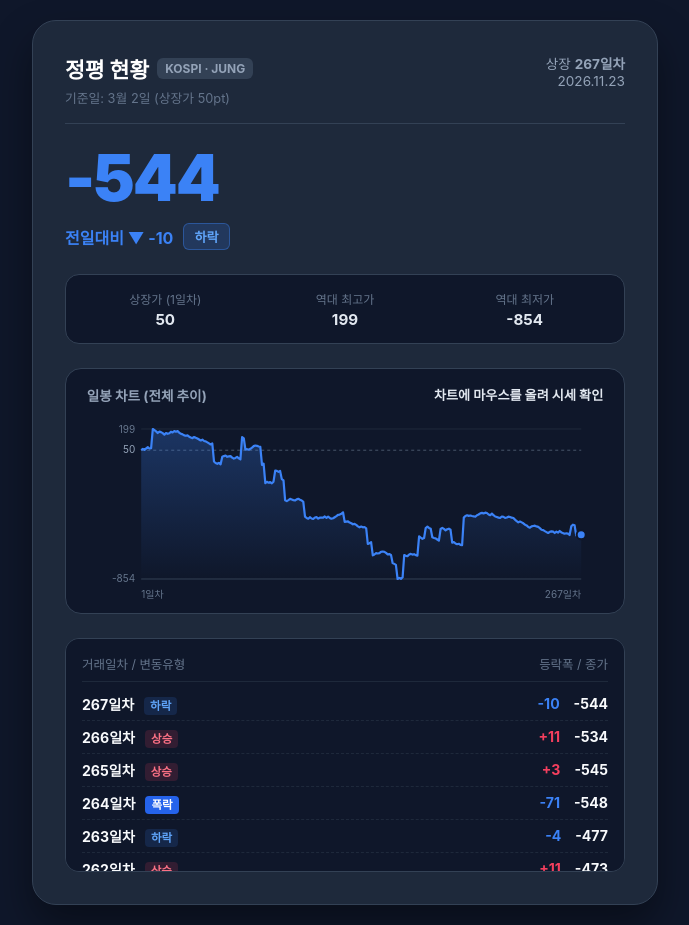
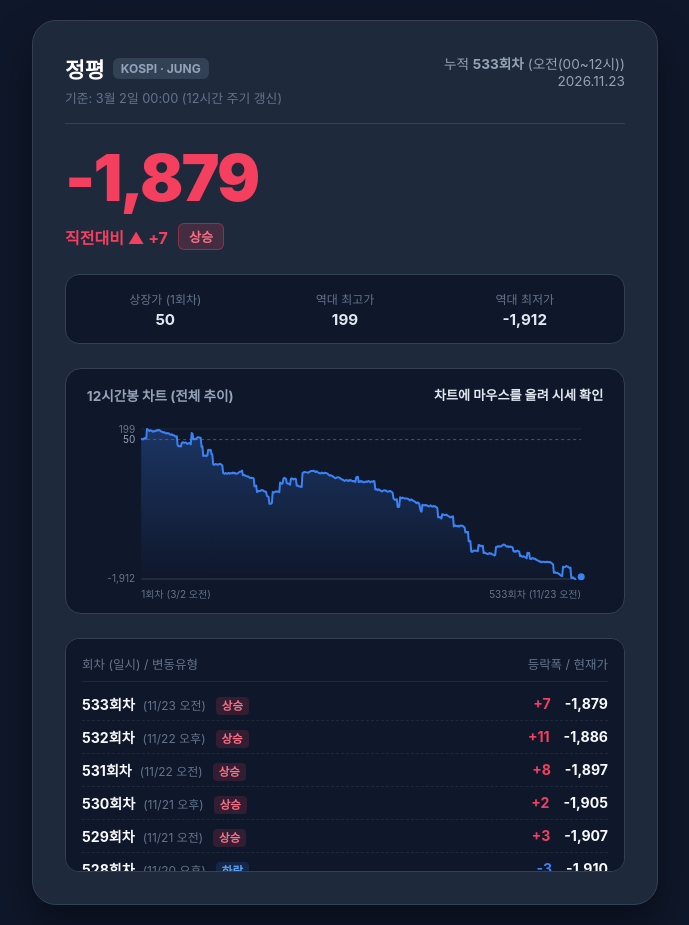
Before and after one commit to On-Demend/jungpyung, a plain HTML site: page index.html in a window 1280 px wide. Shown: the whole page, without its empty margins (295-984 px from the left). Drawn offline with Linux system fonts and the light colour scheme.

Commit message:
Update index.html

```diff
--- a/index.html
+++ b/index.html
@@ -180,6 +180,11 @@
       margin-left: 6px;
       font-weight: 700;
     }
+    .time-sub {
+      font-size: 0.75rem;
+      color: #64748b;
+      margin-left: 4px;
+    }
   </style>
 </head>
 <body>
@@ -188,10 +193,10 @@
   <div class="header">
     <div>
       <div class="stock-title">
-        <h1>정평 현황</h1>
+        <h1>정평</h1>
         <span class="ticker">KOSPI · JUNG</span>
       </div>
-      <div style="font-size: 0.8rem; color: #64748b; margin-top: 4px;">기준일: 3월 2일 (상장가 50pt)</div>
+      <div style="font-size: 0.8rem; color: #64748b; margin-top: 4px;">기준: 3월 2일 00:00 (12시간 주기 갱신)</div>
     </div>
     <div class="date-badge" id="dateBadge">-</div>
   </div>
@@ -203,7 +208,7 @@
 
   <div class="stats-grid">
     <div class="stat-item">
-      <div class="stat-label">상장가 (1일차)</div>
+      <div class="stat-label">상장가 (1회차)</div>
       <div class="stat-val">50</div>
     </div>
     <div class="stat-item">
@@ -218,7 +223,7 @@
 
   <div class="chart-box">
     <div class="chart-header">
-      <span class="chart-title">일봉 차트 (전체 추이)</span>
+      <span class="chart-title">12시간봉 차트 (전체 추이)</span>
       <span class="chart-tooltip" id="chartTooltip">차트에 마우스를 올려 시세 확인</span>
     </div>
     <svg id="stockChart" viewBox="0 0 500 190"></svg>
@@ -226,8 +231,8 @@
 
   <div class="ledger" id="ledgerContainer">
     <div class="ledger-header">
-      <span>거래일차 / 변동유형</span>
-      <span>등락폭 / 종가</span>
+      <span>회차 (일시) / 변동유형</span>
+      <span>등락폭 / 현재가</span>
     </div>
     <div id="ledgerList"></div>
   </div>
@@ -236,28 +241,36 @@
 <script>
   (function() {
     const INITIAL_PRICE = 50;
+    const INTERVAL_MS = 12 * 60 * 60 * 1000;
 
     const now = new Date();
     const currentYear = now.getFullYear();
-    const today = new Date(currentYear, now.getMonth(), now.getDate());
-    let startDate = new Date(currentYear, 2, 2);
+    let startDate = new Date(currentYear, 2, 2, 0, 0, 0, 0);
 
-    if (today < startDate) {
-      startDate = new Date(currentYear - 1, 2, 2);
+    if (now < startDate) {
+      startDate = new Date(currentYear - 1, 2, 2, 0, 0, 0, 0);
     }
 
-    const diffTime = today - startDate;
-    const diffDays = Math.floor(diffTime / (1000 * 60 * 60 * 24)) + 1;
+    const diffTime = now - startDate;
+    const totalTicks = Math.floor(diffTime / INTERVAL_MS) + 1;
+
+    function formatTickLabel(tickIndex) {
+      const tickDate = new Date(startDate.getTime() + (tickIndex - 1) * INTERVAL_MS);
+      const m = tickDate.getMonth() + 1;
+      const d = tickDate.getDate();
+      const period = tickDate.getHours() < 12 ? '오전' : '오후';
+      return `${m}/${d} ${period}`;
+    }
 
     function seededRandom(seed) {
       const x = Math.sin(seed * 12.9898 + 78.233) * 43758.5453;
       return x - Math.floor(x);
     }
 
-    function simulateDay(day) {
-      const r1 = seededRandom(day * 101 + 1);
-      const r2 = seededRandom(day * 202 + 2);
-      const r3 = seededRandom(day * 303 + 3);
+    function simulateTick(tick) {
+      const r1 = seededRandom(tick * 101 + 1);
+      const r2 = seededRandom(tick * 202 + 2);
+      const r3 = seededRandom(tick * 303 + 3);
 
       if (r1 < 0.60) {
         if (r2 < 0.12) {
@@ -279,20 +292,21 @@
     }
 
     let price = INITIAL_PRICE;
-    const records = [{ day: 1, price: INITIAL_PRICE, delta: 0, type: '상장' }];
+    const records = [{ tick: 1, label: formatTickLabel(1), price: INITIAL_PRICE, delta: 0, type: '상장' }];
 
-    for (let d = 2; d <= diffDays; d++) {
-      const sim = simulateDay(d);
+    for (let t = 2; t <= totalTicks; t++) {
+      const sim = simulateTick(t);
       price += sim.delta;
-      records.push({ day: d, price: price, delta: sim.delta, type: sim.type });
+      records.push({ tick: t, label: formatTickLabel(t), price: price, delta: sim.delta, type: sim.type });
     }
 
     const latest = records[records.length - 1];
     const highPrice = Math.max(...records.map(r => r.price));
     const lowPrice = Math.min(...records.map(r => r.price));
 
-    const formattedDate = `${today.getFullYear()}.${String(today.getMonth() + 1).padStart(2, '0')}.${String(today.getDate()).padStart(2, '0')}`;
-    document.getElementById('dateBadge').innerHTML = `상장 <strong>${diffDays}일차</strong><br>${formattedDate}`;
+    const currentPeriod = now.getHours() < 12 ? '오전(00~12시)' : '오후(12~24시)';
+    const formattedDate = `${now.getFullYear()}.${String(now.getMonth() + 1).padStart(2, '0')}.${String(now.getDate()).padStart(2, '0')}`;
+    document.getElementById('dateBadge').innerHTML = `누적 <strong>${totalTicks}회차</strong> (${currentPeriod})<br>${formattedDate}`;
 
     const priceEl = document.getElementById('currentPrice');
     priceEl.textContent = latest.price.toLocaleString();
@@ -308,7 +322,7 @@
     const deltaColor = latest.delta > 0 ? 'up' : latest.delta < 0 ? 'down' : 'flat';
 
     document.getElementById('priceMeta').innerHTML = `
-      <span class="${deltaColor}">전일대비 ${deltaSign}</span>
+      <span class="${deltaColor}">직전대비 ${deltaSign}</span>
       <span class="event-badge ${badgeClass}">${latest.type}</span>
     `;
 
@@ -330,11 +344,12 @@
       ledgerHTML += `
         <div class="ledger-row">
           <div>
-            <strong>${r.day}일차</strong>
+            <strong>${r.tick}회차</strong>
+            <span class="time-sub">(${r.label})</span>
             <span class="tag-mini" style="${tagStyle}">${r.type}</span>
           </div>
           <div>
-            <span class="${rowColor}" style="margin-right:10px; font-weight:700;">${r.day === 1 ? '-' : sign}</span>
+            <span class="${rowColor}" style="margin-right:10px; font-weight:700;">${r.tick === 1 ? '-' : sign}</span>
             <strong style="color:#f8fafc;">${r.price.toLocaleString()}</strong>
           </div>
         </div>
@@ -382,10 +397,10 @@
       ${baseLine}
       <text x="${padLeft - 6}" y="${padTop + 4}" font-size="10" fill="#64748b" text-anchor="end">${highPrice.toLocaleString()}</text>
       <text x="${padLeft - 6}" y="${padTop + plotH + 3}" font-size="10" fill="#64748b" text-anchor="end">${lowPrice.toLocaleString()}</text>
-      <text x="${padLeft}" y="${height - 5}" font-size="10" fill="#64748b" text-anchor="start">1일차</text>
-      <text x="${width - padRight}" y="${height - 5}" font-size="10" fill="#64748b" text-anchor="end">${diffDays}일차</text>
+      <text x="${padLeft}" y="${height - 5}" font-size="10" fill="#64748b" text-anchor="start">1회차 (3/2 오전)</text>
+      <text x="${width - padRight}" y="${height - 5}" font-size="10" fill="#64748b" text-anchor="end">${totalTicks}회차 (${latest.label})</text>
       <polygon points="${areaPoints}" fill="url(#stockGrad)" />
-      <polyline fill="none" stroke="${lineColor}" stroke-width="2.2" stroke-linejoin="round" points="${points}" />
+      <polyline fill="none" stroke="${lineColor}" stroke-width="2" stroke-linejoin="round" points="${points}" />
       <line id="hoverLine" x1="0" y1="${padTop}" x2="0" y2="${padTop + plotH}" stroke="#94a3b8" stroke-width="1" stroke-dasharray="2,2" visibility="hidden" />
       <circle id="hoverDot" cx="${lastX}" cy="${lastY}" r="4.5" fill="${lineColor}" stroke="#0f172a" stroke-width="2" />
       <rect id="hoverZone" x="${padLeft}" y="${padTop}" width="${plotW}" height="${plotH}" fill="transparent" style="cursor: crosshair;" />
@@ -410,8 +425,8 @@
       hoverLine.setAttribute('x2', cx);
       hoverLine.setAttribute('visibility', 'visible');
 
-      const dText = rec.day === 1 ? '상장' : `${rec.type} ${rec.delta > 0 ? '+' + rec.delta : rec.delta}`;
-      tooltip.textContent = `${rec.day}일차: ${rec.price.toLocaleString()} (${dText})`;
+      const dText = rec.tick === 1 ? '상장' : `${rec.type} ${rec.delta > 0 ? '+' + rec.delta : rec.delta}`;
+      tooltip.textContent = `${rec.tick}회차 (${rec.label}): ${rec.price.toLocaleString()} (${dText})`;
     }
 
     function resetHover() {
```
